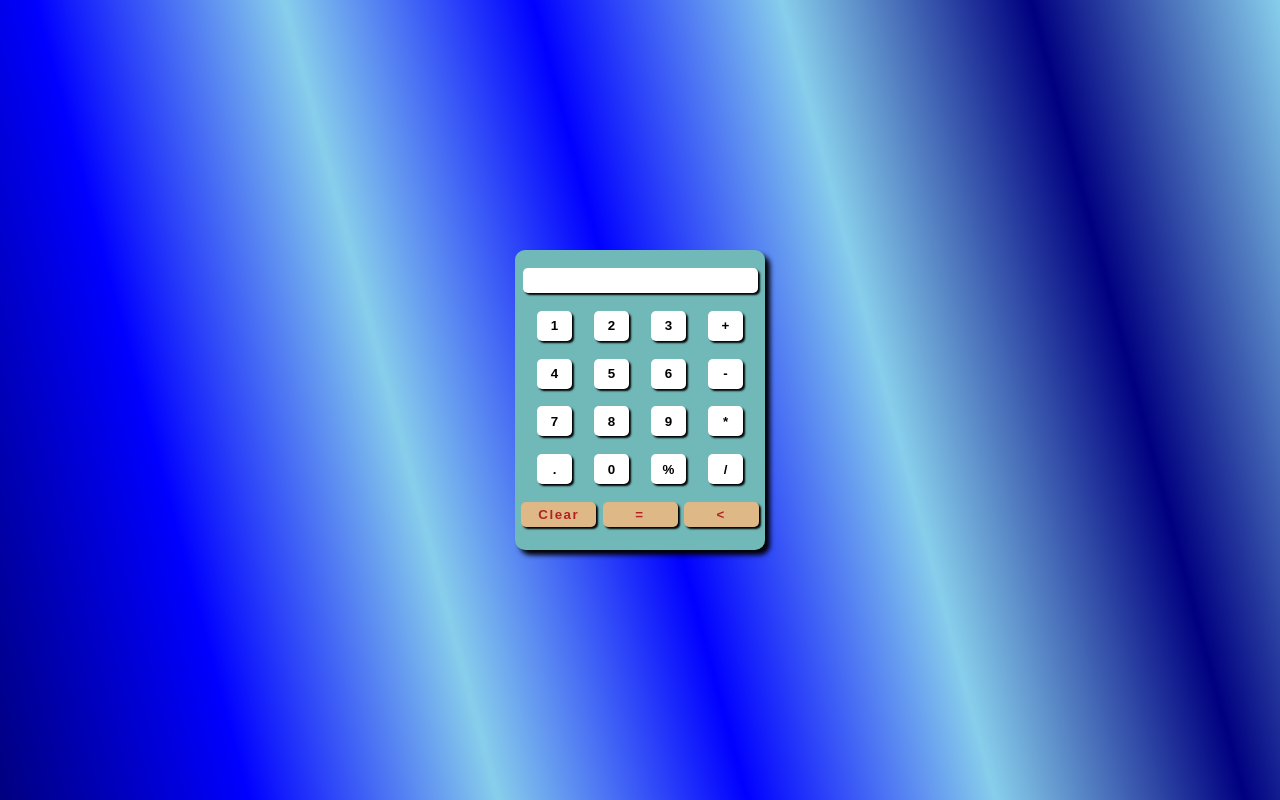
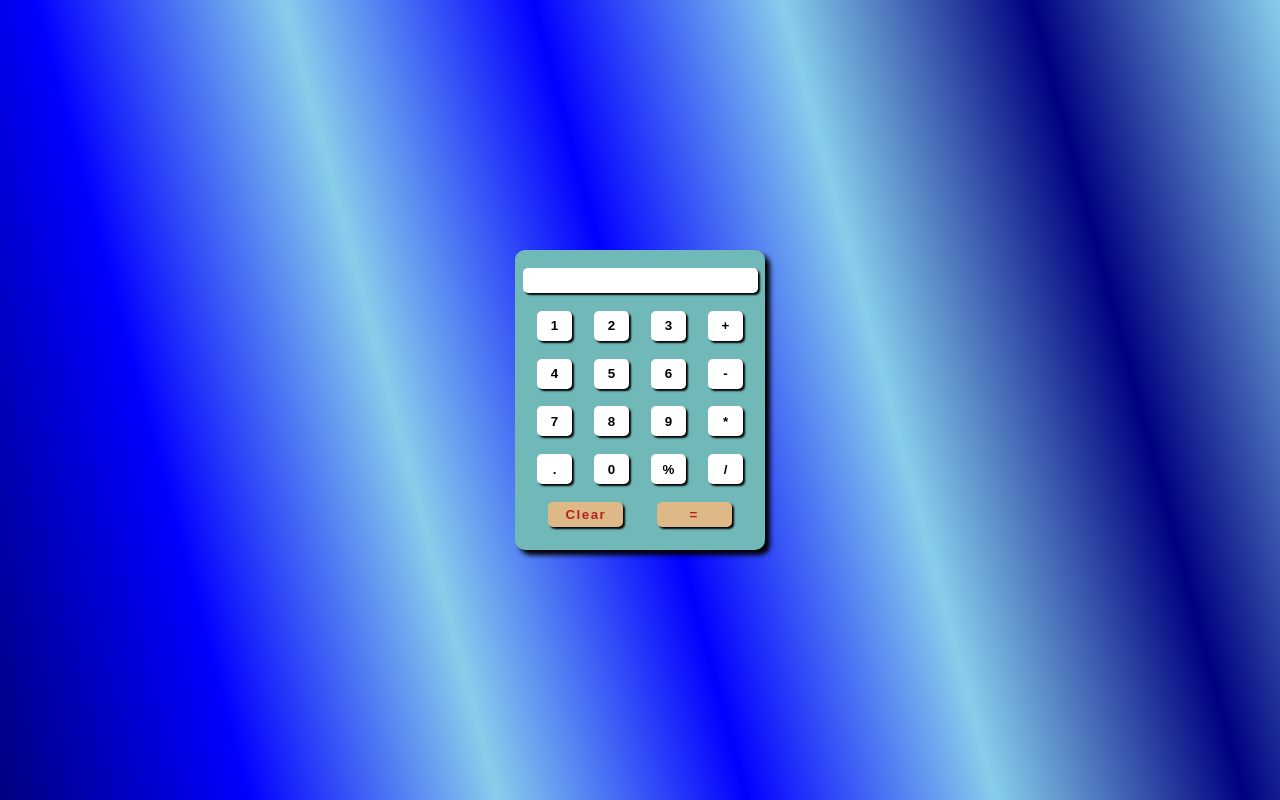
Before and after one commit to DeepaMaskuri/simpleCalculator, a plain HTML site: page index.html in a window 1280 px wide. Drawn offline with Linux system fonts and the light colour scheme.

Commit message:
Update index.html

```diff
--- a/index.html
+++ b/index.html
@@ -35,7 +35,7 @@
         <div>
             <input class="splButton" type="button" value="Clear" onclick="cform.Answer.value=''">
             <input class="splButton" type="button" value="=" onclick="cform.Answer.value=eval(cform.Answer.value)">
-            <input class="splButton" type="button" value="<" onclick="cform.Answer.value=''">
+
         </div>
     </form>
 </body>
```
